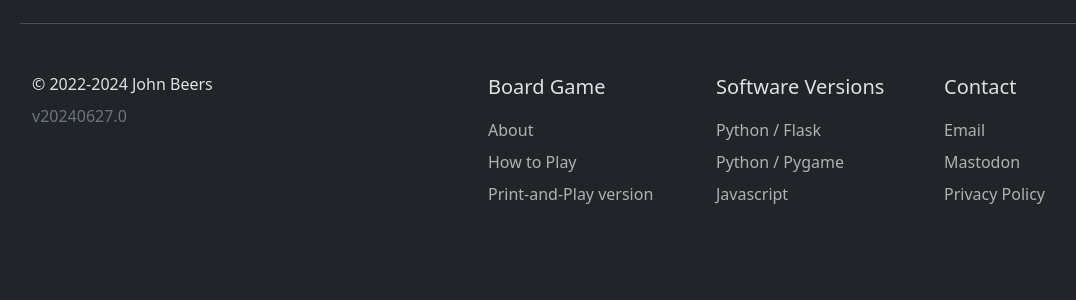
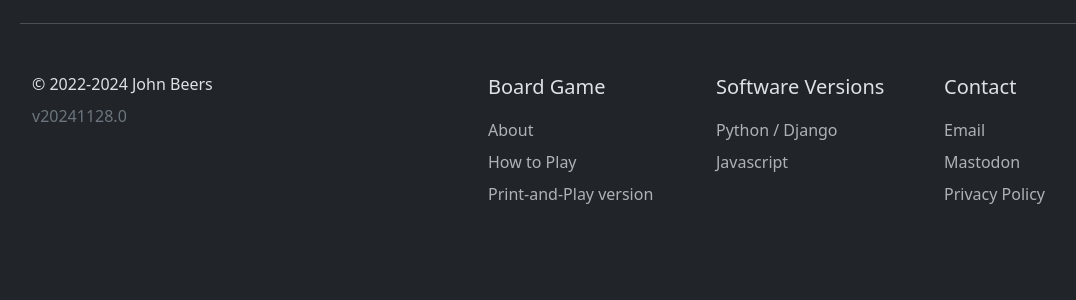
Before and after one commit to jaerrib/maerstanas_python, a Flask app: page / in a window 1280 px wide. Shown: the part 913-1213 px from the top of the page, without its empty margins (50-1126 px from the left). Run offline with Flask 3, Linux system fonts and the light colour scheme; some libraries are stand-ins or nearby versions.

Commit message:
Add link to footer, bump version

```diff
--- a/app/templates/footer.html
+++ b/app/templates/footer.html
@@ -8,7 +8,7 @@
                     &copy; 2022-2024 John Beers
                 </li>
                 <li class="nav-item mb-2">
-                    <span class="fs-6 text-secondary">v20240627.0</span>
+                    <span class="fs-6 text-secondary">v20241128.0</span>
                 </li>
             </ul>
         </div>
@@ -39,15 +39,10 @@
             <p class="fs-5">Software Versions</p>
             <ul class="nav flex-column">
                 <li class="nav-item mb-2"><a
-                        href="https://codeberg.org/jaerrib/maerstanas_python"
+                        href="https://maerstanas.fly.dev/"
                         target="_blank"
                         class="nav-link p-0 text-body-secondary">Python /
-                    Flask</a></li>
-                <li class="nav-item mb-2"><a
-                        href="https://codeberg.org/jaerrib/maerstanas_python/src/branch/pygame"
-                        target="_blank"
-                        class="nav-link p-0 text-body-secondary">Python /
-                    Pygame</a></li>
+                    Django</a></li>
                 <li class="nav-item mb-2"><a
                         href="https://jaerrib.codeberg.page/maerstanas_js/"
                         target="_blank"
```
